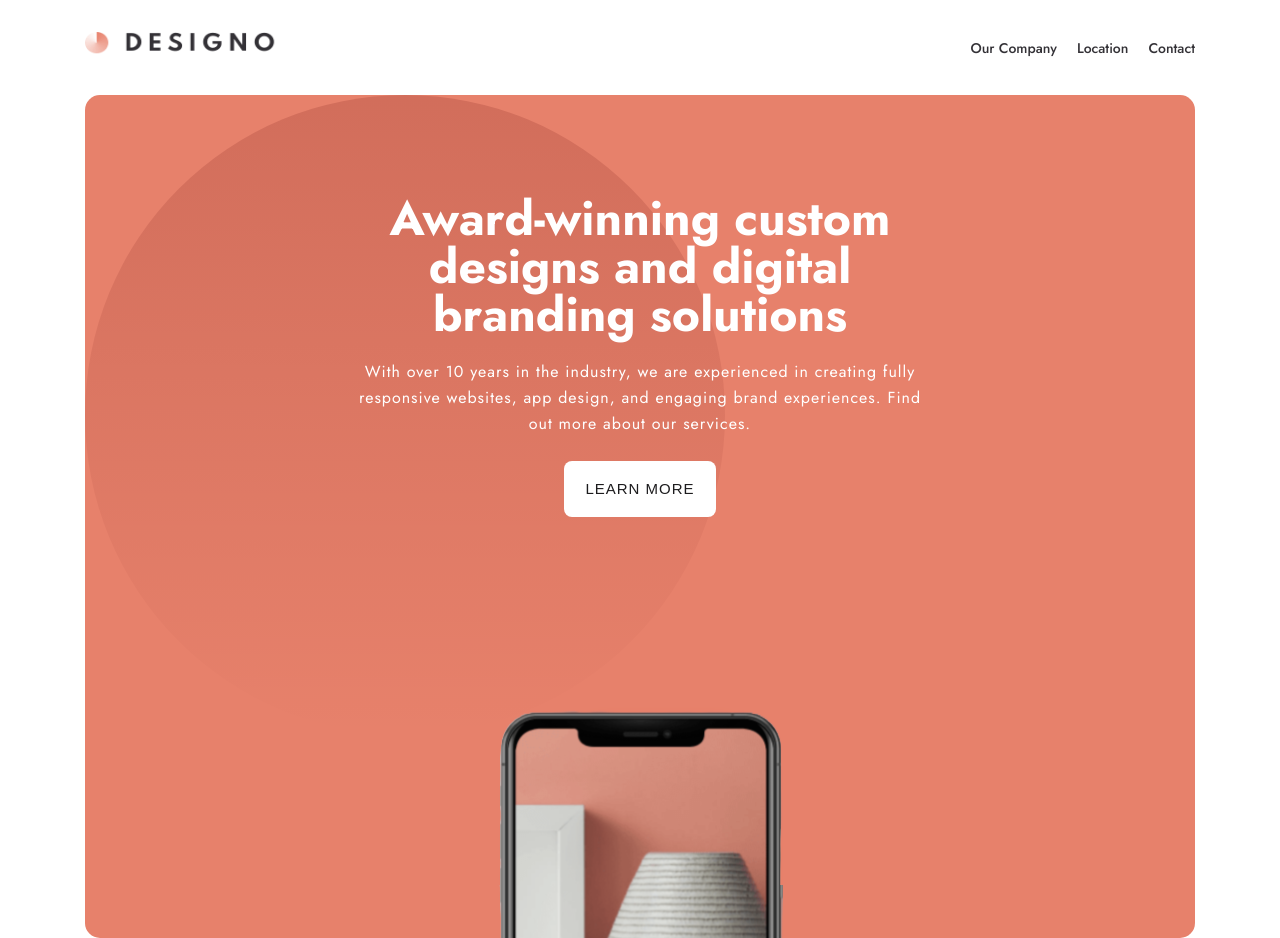
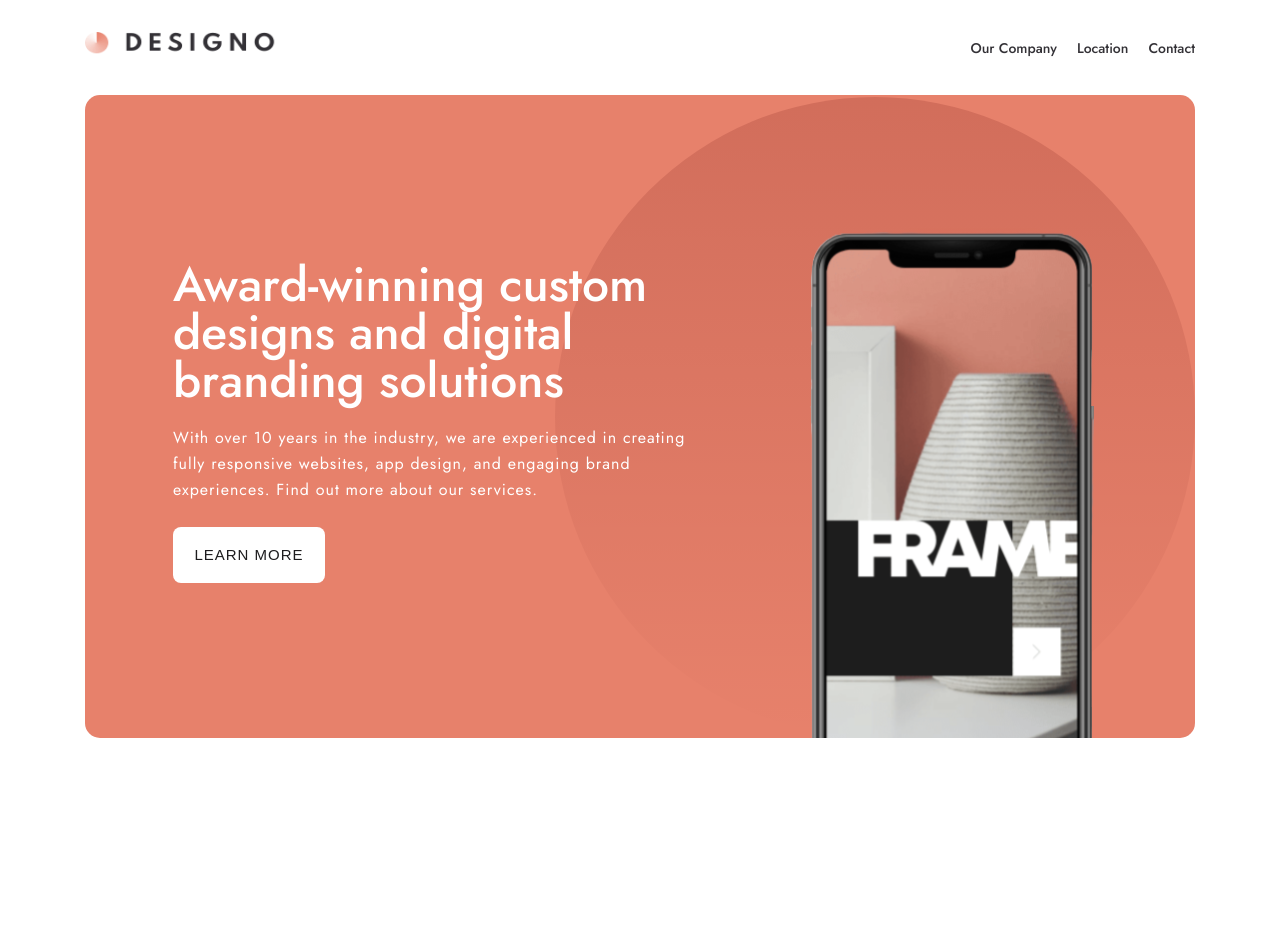
Before and after one commit to papilo-cloud/designo, a React (Vite) app: page / in a window 1280 px wide. After the commit the page ends 800 px from the top, so only its background shows below. Built offline with nearby package versions, Linux system fonts and the light colour scheme.

Commit message:
done with the hero section

```diff
--- a/src/components/home/home.css
+++ b/src/components/home/home.css
@@ -7,8 +7,8 @@
     background-color: #E7816B;
     background-image: url('../../assets/home/desktop/bg-pattern-hero-home.svg');
     background-repeat: no-repeat;
-    /* background-position: 0 0; */
-    border-radius: 15px;
+    background-position: 0% 40%;
+    background-size: auto;
     color: #fff;
     display: flex;
     flex-direction: column;
@@ -25,6 +25,7 @@
 }
 .hero .mesg h1{
     margin-bottom: 20px;
+    font-weight: 500;
 }
 .hero .mesg h3{
     font-size: 16px;
@@ -44,7 +45,6 @@
     height: 50%;
     position: relative;
     justify-content: center;
-    /* align-items: center; */
     display: flex;
     overflow: hidden;
 }
@@ -53,13 +53,38 @@
     top: 50px;
     bottom: 0;
 }
-@media screen and (min-width: 768px) {
+@media screen and (min-width: 48em) {
+    .hero{
+        background-position: 100% 45%;
+        border-radius: 15px;
+    }
     .hero .mesg{
         width: 100%;
         height: 100%;
     }
     .hero .mesg .text-mesg{
-        height: 362px;
-        width: 573px;
+        width: 533px;
+
+    }
+
+    .hero .img{
+        height: 100%;
     }
 }
+@media screen and (min-width: 75em) {
+    .hero{
+        height: 643px;
+        flex-direction: row;
+    }
+    .hero .img img{
+        top: unset;
+        bottom: -70px;
+    }
+    .hero .mesg{
+        /* justify-content: flex-end; */
+        padding-left: 5.5em;
+    }
+    .hero .mesg .text-mesg{
+        text-align: left;
+    }
+}
--- a/src/components/navbar.css
+++ b/src/components/navbar.css
@@ -19,7 +19,7 @@ header{
     display: none;
 } */
 
-@media (max-width: 50em) {
+@media (max-width: 48em) {
     .header nav{
         position: fixed;
         top: 4.4rem;
@@ -57,9 +57,9 @@ header{
         color: #fff;
     }
 }
-@media (min-width: 50em) {
+@media (min-width: 48em) {
     header{
-        padding: 0;
+        padding: 0 1em;
     }
     .header{
         height: 95px;
--- a/src/index.css
+++ b/src/index.css
@@ -82,11 +82,10 @@ ul{
 }
 
 .app .container{
-    --max-width: 1110px;
     width: min(1110px, 100%);
     margin-inline: auto;
 }
-@media screen and (max-width:50em) {
+@media screen and (max-width:48em) {
 
     h1 {
         font-size: 2em;
--- a/src/pages/Home.tsx
+++ b/src/pages/Home.tsx
@@ -1,5 +1,6 @@
 import React from 'react'
 import { Hero } from '../components/home/Hero'
+import './home.css'
 
 export const Home = () => {
   return (
--- /dev/null
+++ b/src/pages/home.css
@@ -0,0 +1,9 @@
+.home{
+    padding: 0 1em;
+}
+
+@media screen and (min-width: 48em) {
+    .home{
+        padding: 0;
+    }
+}
```
